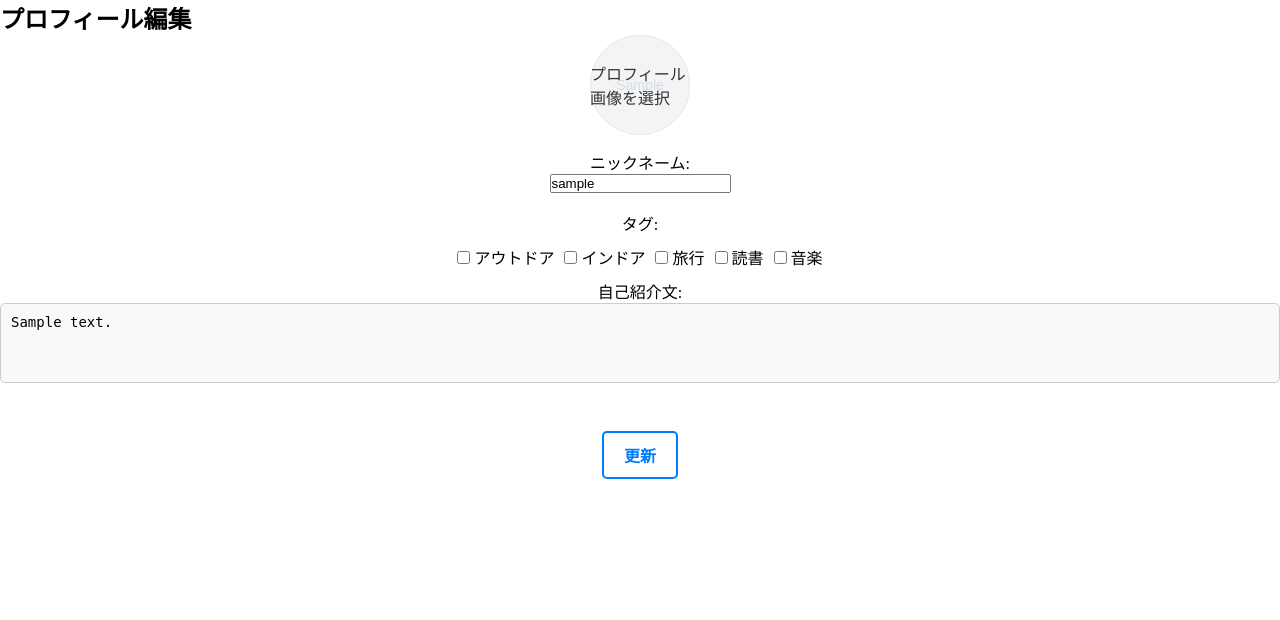
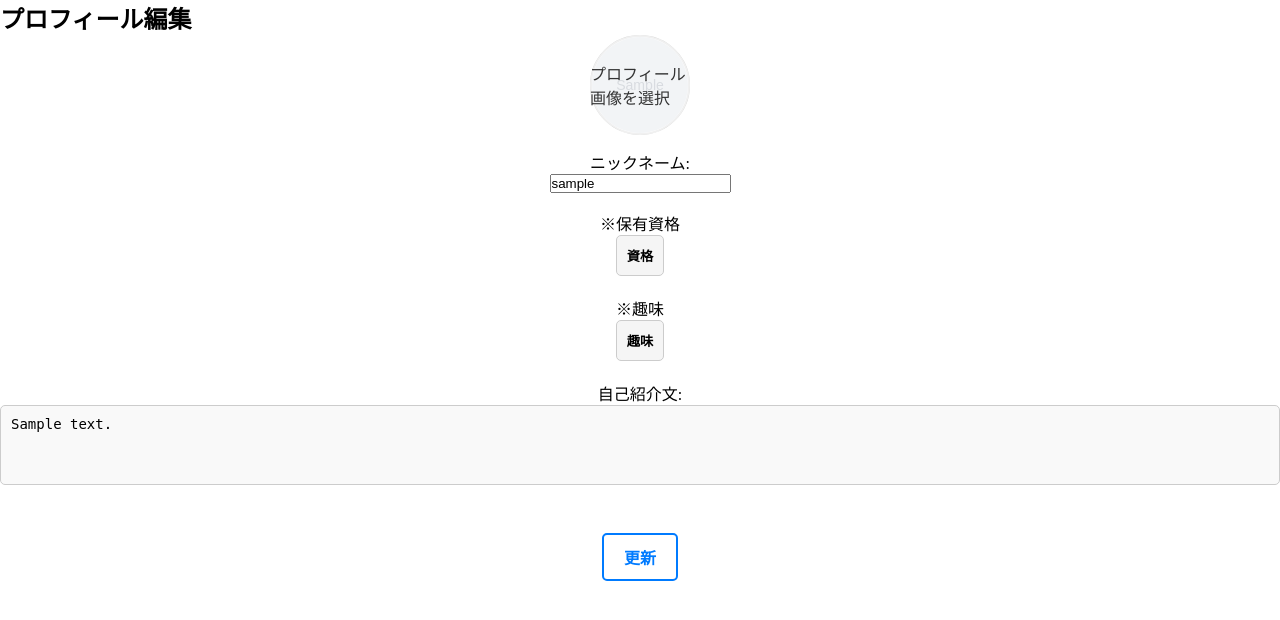
Before and after one commit to yugo-smi/SystemKaihatuEnsyu2, a PHP site: page /profile.php in a window 1280 px wide. Shown: the part 80-700 px from the top of the page. Run offline with PHP 8.4, Linux system fonts and the light colour scheme; the visitor is signed in with stand-in values (Sample User, id 1); tables that the repository leaves empty or names only in its code hold one stand-in row (values such as "Sample post"); grey boxes marked "Sample" are stand-in pictures.

Commit message:
チェックボックス修正

```diff
--- a/css/style_partner_profile.css
+++ b/css/style_partner_profile.css
@@ -338,3 +338,40 @@ textarea {
     font-size: 14px;
     color: #333;
 }
+
+/* 全体のスタイル */
+.dropdown {
+    margin-bottom: 20px;
+    border: 1px solid #ccc;
+    border-radius: 5px;
+    overflow: hidden;
+    background-color: #f5f5f5;
+  }
+
+  /* ヘッダーのスタイル */
+  .dropdown-header {
+    display: inline-block;
+    width: 100%;
+    text-align: center;
+    padding: 10px;
+    cursor: pointer;
+    font-weight: bold;
+    margin: 0;
+  }
+
+  /* チェックボックス群のスタイル */
+  .dropdown-content {
+    display: none; /* デフォルトで非表示 */
+    padding: 10px;
+    background-color: #fff;
+    text-align: left;
+  }
+
+  /* ドロップダウンを開いたときのスタイル */
+  .dropdown.open .dropdown-content {
+    display: block;
+  }
+
+  .dropdown-content > label {
+    padding-bottom: 20px;
+  }
--- a/profile.php
+++ b/profile.php
@@ -135,25 +135,48 @@ if ($_SERVER['REQUEST_METHOD'] === 'POST') {
         <label>ニックネーム:</label>
         <input type="text" name="nickname" value="<?= htmlspecialchars($user['nickname'], ENT_QUOTES, 'UTF-8') ?>" required><br>
 
-        <label>タグ:</label>
+        <label>※保有資格</label>
+        <div class="dropdown">
+            <h5 class="dropdown-header">資格</h5>
+            <div class="dropdown-content">
                 <div class="tag-container">
                     <?php
-            // チェックボックス形式でタグを表示
-            $tags = ["アウトドア", "インドア", "旅行", "読書", "音楽"];
+                    include('tags_data.php');
                         $selected_tags = explode(",", $user['tags']);
-            foreach ($tags as $tag) {
+                        echo "<div>";
+                            foreach ($tags_license as $tag) {
                             $checked = in_array($tag, $selected_tags) ? "checked" : "";
-                echo "<label><input type='checkbox' name='tags[]' value='$tag' $checked> $tag</label> ";
+                            echo "<div><label><input type='checkbox' name='tags[]' value='$tag' $checked> $tag</label></div> ";
                         }
+                        echo "</div>"
                     ?>
+                </div>
+            </div>
+        </div>
+        <label>※趣味</label>
+        <div class="dropdown">
+            <h5 class="dropdown-header">趣味</h5>
+            <div class="dropdown-content">
+                <div class="tag-container">
+                    <?php
+                        include('tags_data.php');
+                        $selected_tags = explode(",", $user['tags']);
+                        echo "<div>";
+                            foreach ($tags_hobby as $tag) {
+                                $checked = in_array($tag, $selected_tags) ? "checked" : "";
+                                echo "<div><label><input type='checkbox' name='tags[]' value='$tag' $checked> $tag</label></div>";
+                            }
+                        echo "</div>";
+                    ?>
+                </div>
+            </div>
         </div>
 
         <label>自己紹介文:</label>
         <textarea name="bio"><?= htmlspecialchars($user['bio'], ENT_QUOTES, 'UTF-8') ?></textarea><br>
-
         <button type="submit" class="submit-btn">更新</button>
-
     </form>
     <script src="js/profile.js"></script>
+    <script src="js/tag.js"></script>
 </body>
 </html>
--- /dev/null
+++ b/tags_data.php
@@ -0,0 +1,49 @@
+<?php
+    // チェックボックス形式でタグを表示
+$tags_hobby = ["アウトドア",
+             "インドア",
+             "旅行",
+             "読書",
+             "音楽"];
+
+
+$tags_license = ["ITパスポート",
+             "基本情報技術者試験",
+             "応用情報技術者試験",
+             "情報セキュリティマネジメント試験",
+             "ネットワークスペシャリスト試験",
+             "情報処理安全確保支援士試験",
+             "データベーススペシャリスト試験",
+             "システムアーキテクト試験",
+             "プロジェクトマネージャ試験",
+             "マイクロソフト認定技術者",
+             "シスコ認定ネットワーク技術者",
+             "オラクル認定ネットワーク技術者",
+             "マイクロソフトオフィススペシャリストマスター",
+             "マイクロソフトオフィススペシャリスト",
+             "word expert",
+             "word Specialist",
+             "Excel expert",
+             "Excel Specialist",
+             "Access expert",
+             "Access Specialist",
+             "PowerPoint expert",
+             "PowerPoint Specialist",
+             "マイクロソフトオフィススペシャリスト",
+             "ビジネス能力ジョブパス２級",
+             "ビジネス能力ジョブパス３級",
+             "日商簿記２級",
+             "日商簿記３級",
+             "会計ソフト実務能力試験",
+             "秘書技能検定試験",
+             "CGクリエイター試験",
+             "色彩検定",
+             "マルチメディア検定",
+             "Webデザイナー検定",
+             "画像処理エンジニア検定",
+             "CGクリエイター検定",
+             "Webクリエイター検定",
+            ];
+
+    $tags = array_merge($tags_hobby,$tags_license)
+?>
```
Lines whose indentation alone changed are shown as unchanged.
